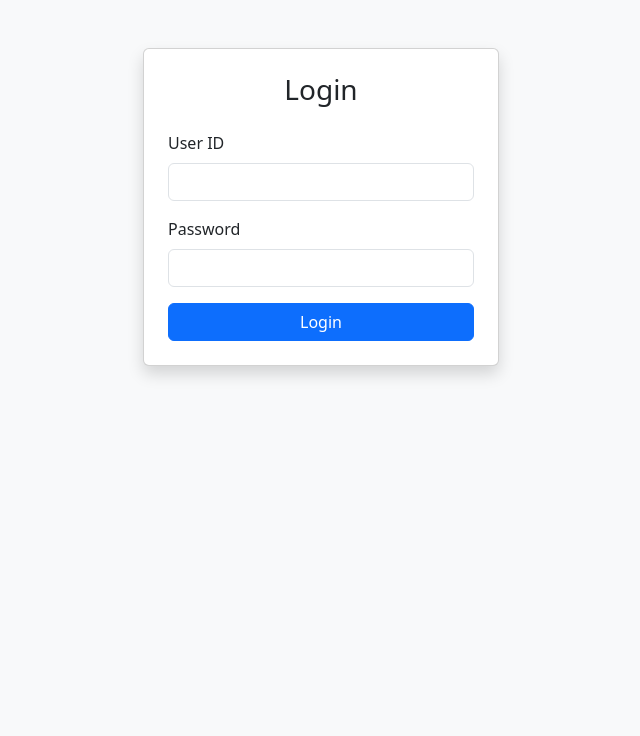
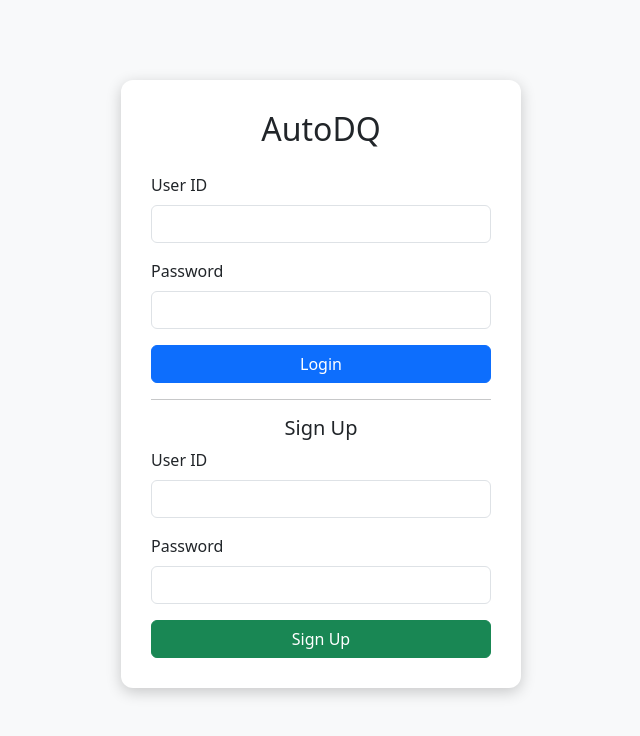
Before and after one commit to aneerban10/mtech-project-autodq, a Flask app: page / in a window 1280 px wide. Shown: the top 736 px of the page, without its empty margins (319-959 px from the left). Run offline with Flask 3, Linux system fonts and the light colour scheme.

Commit message:
Enhanced login/signup UI with Bootstrap alerts and modern layout

```diff
--- a/app.py
+++ b/app.py
@@ -1,19 +1,61 @@
-from flask import Flask, render_template, request, redirect, url_for
+from flask import Flask, render_template, request, redirect, url_for,session
 from dq_engine.main_validator import run_all_rules, run_single_rule
+import pandas as pd
+from werkzeug.security import generate_password_hash, check_password_hash
+import sqlite3, os
 import pandas as pd
 
 app = Flask(__name__)
 app.secret_key = "your_secret_key"
 
+DB_PATH = "users.db"
+
+def init_db():
+    with sqlite3.connect(DB_PATH) as conn:
+        conn.execute("""
+            CREATE TABLE IF NOT EXISTS users (
+                id INTEGER PRIMARY KEY AUTOINCREMENT,
+                username TEXT UNIQUE,
+                password TEXT
+            )
+        """)
+init_db()
+
+
 # ---------------- LOGIN/SIGNUP ----------------
 @app.route("/", methods=["GET", "POST"])
 def login():
+    error = None
+    success = request.args.get("success")
     if request.method == "POST":
-        user = request.form['userid']
+        username = request.form['userid']
         pwd = request.form['password']
-        # Check SQLite here
-        return redirect(url_for("dataset_selection"))
-    return render_template("login.html")
+
+        with sqlite3.connect(DB_PATH) as conn:
+            user = conn.execute("SELECT * FROM users WHERE username=?", (username,)).fetchone()
+
+        if user and check_password_hash(user[2], pwd):
+            session["user"] = username
+            return redirect(url_for("dataset_selection"))
+        else:
+            error = "Invalid credentials"
+
+    return render_template("login.html", error=error, success=success)
+
+
+@app.route("/signup", methods=["POST"])
+def signup():
+    username = request.form["userid"]
+    pwd = generate_password_hash(request.form["password"])
+
+    try:
+        with sqlite3.connect(DB_PATH) as conn:
+            conn.execute("INSERT INTO users (username, password) VALUES (?,?)", (username, pwd))
+        # Pass success message as query param to login page
+        return redirect(url_for("login", success="Signup successful! Please login."))
+    except sqlite3.IntegrityError:
+        return render_template("login.html", error="Username already exists.")
+
 
 # ---------------- DATASET SELECTION ----------------
 @app.route("/dataset_selection", methods=["GET", "POST"])
--- a/templates/login.html
+++ b/templates/login.html
@@ -2,29 +2,76 @@
 <html lang="en">
 <head>
     <meta charset="UTF-8">
-    <title>Login - AutoDQ</title>
-    <link rel="stylesheet" href="https://cdn.jsdelivr.net/npm/bootstrap@5.3.2/dist/css/bootstrap.min.css">
+    <title>Login / Signup - AutoDQ</title>
+    <link href="https://cdn.jsdelivr.net/npm/bootstrap@5.3.0/dist/css/bootstrap.min.css" rel="stylesheet">
+    <style>
+        body {
+            background: #f8f9fa;
+        }
+        .login-container {
+            max-width: 400px;
+            margin: 80px auto;
+            padding: 30px;
+            background: #fff;
+            border-radius: 12px;
+            box-shadow: 0 4px 15px rgba(0,0,0,0.2);
+        }
+        .login-container h2 {
+            margin-bottom: 25px;
+            text-align: center;
+        }
+    </style>
 </head>
-<body class="bg-light">
-<div class="container">
-    <div class="row justify-content-center mt-5">
-        <div class="col-md-4">
-            <div class="card shadow p-4">
-                <h3 class="text-center mb-4">Login</h3>
-                <form method="POST">
+<body>
+<div class="login-container">
+    <h2>AutoDQ</h2>
+
+    <!-- Success message -->
+    {% if success %}
+    <div class="alert alert-success alert-dismissible fade show" role="alert">
+        {{ success }}
+        <button type="button" class="btn-close" data-bs-dismiss="alert" aria-label="Close"></button>
+    </div>
+    {% endif %}
+
+    <!-- Error message -->
+    {% if error %}
+    <div class="alert alert-danger alert-dismissible fade show" role="alert">
+        {{ error }}
+        <button type="button" class="btn-close" data-bs-dismiss="alert" aria-label="Close"></button>
+    </div>
+    {% endif %}
+
+    <!-- Login Form -->
+    <form method="POST" action="/">
         <div class="mb-3">
             <label for="userid" class="form-label">User ID</label>
-                        <input type="text" class="form-control" name="userid" required>
+            <input type="text" class="form-control" name="userid" id="userid" required>
         </div>
         <div class="mb-3">
             <label for="password" class="form-label">Password</label>
-                        <input type="password" class="form-control" name="password" required>
+            <input type="password" class="form-control" name="password" id="password" required>
         </div>
         <button type="submit" class="btn btn-primary w-100">Login</button>
     </form>
+
+    <hr>
+
+    <!-- Signup Form -->
+    <h5 class="text-center">Sign Up</h5>
+    <form method="POST" action="/signup">
+        <div class="mb-3">
+            <label for="signup_userid" class="form-label">User ID</label>
+            <input type="text" class="form-control" name="userid" id="signup_userid" required>
         </div>
+        <div class="mb-3">
+            <label for="signup_password" class="form-label">Password</label>
+            <input type="password" class="form-control" name="password" id="signup_password" required>
         </div>
+        <button type="submit" class="btn btn-success w-100">Sign Up</button>
+    </form>
 </div>
-</div>
+
+<script src="https://cdn.jsdelivr.net/npm/bootstrap@5.3.0/dist/js/bootstrap.bundle.min.js"></script>
 </body>
 </html>
```
Lines whose indentation alone changed are shown as unchanged.
